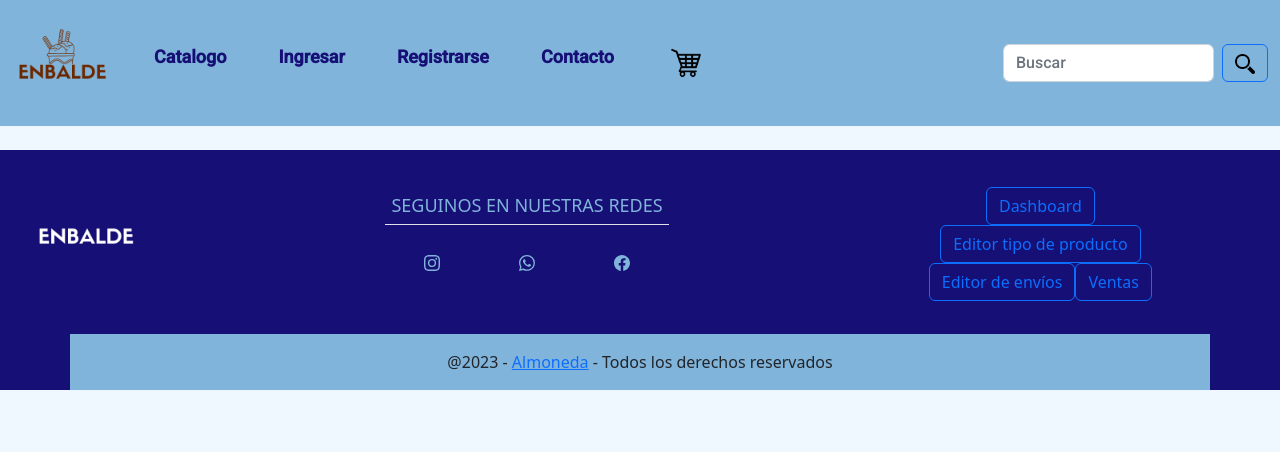
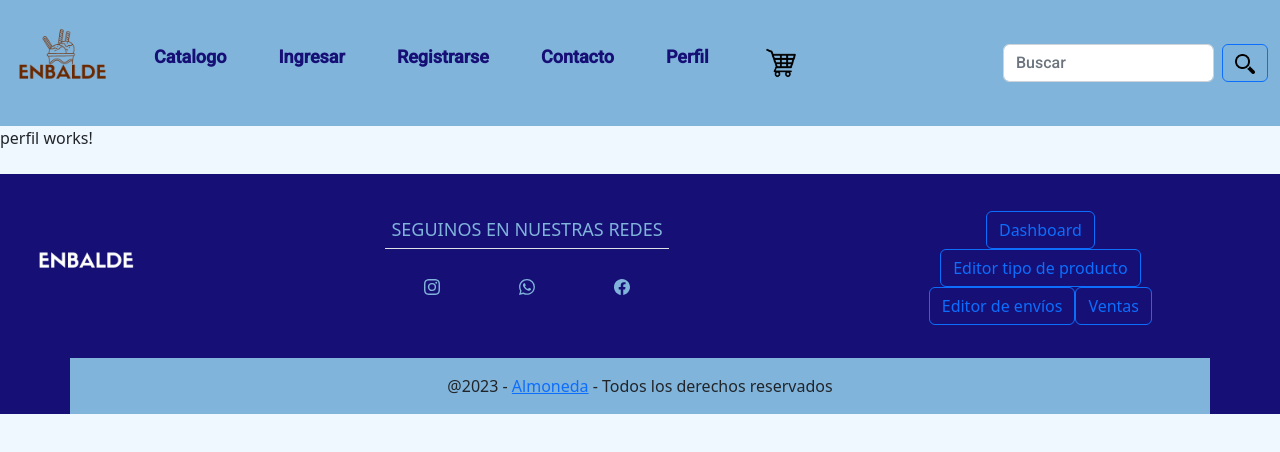
Before and after one commit to NataliaAlvarezIspc/proyecto-ispc-ecommerce, an Angular app in the folder front-end/enbalde/: page /perfil in a window 1280 px wide. Before the commit this address led to /. Shown: the top 452 px of the page. Built offline with nearby package versions, Linux system fonts and the light colour scheme.

Commit message:
subiendo componente perfil vacio

```diff
--- a/front-end/enbalde/src/app/app-routing.module.ts
+++ b/front-end/enbalde/src/app/app-routing.module.ts
@@ -12,6 +12,7 @@ import { TipoProductoComponent } from './pages/tipo-producto/tipo-producto.compo
 import { AbmEnviosComponent } from './pages/abm-envios/abm-envios.component';
 import { CarritoComponent } from './pages/carrito/carrito.component';
 import { VentasComponent } from './pages/ventas/ventas.component';
+import { PerfilComponent } from './pages/perfil/perfil.component';
 
 const routes: Routes = [
   { path: '', component: HomeComponent },
@@ -25,7 +26,8 @@ const routes: Routes = [
   { path: 'dashboard', component: DashboardComponent },
   { path: 'tipo-producto', component: TipoProductoComponent },
   { path: 'abm-envios', component: AbmEnviosComponent },
-  { path: 'ventas', component: VentasComponent }
+  { path: 'ventas', component: VentasComponent },
+  { path: 'perfil', component: PerfilComponent},
 ];
 
 export const routing = RouterModule.forRoot(routes);
--- a/front-end/enbalde/src/app/pages/pages.module.ts
+++ b/front-end/enbalde/src/app/pages/pages.module.ts
@@ -15,6 +15,7 @@ import { TipoProductoComponent } from './tipo-producto/tipo-producto.component';
 import { AbmEnviosComponent } from './abm-envios/abm-envios.component';
 import { CarritoComponent } from './carrito/carrito.component';
 import { VentasComponent } from './ventas/ventas.component';
+import { PerfilComponent } from './perfil/perfil.component';
 
 @NgModule({
   declarations: [
@@ -30,7 +31,8 @@ import { VentasComponent } from './ventas/ventas.component';
     DashboardComponent,
     TipoProductoComponent,
     AbmEnviosComponent,
-    VentasComponent
+    VentasComponent,
+    PerfilComponent
   ],
   imports: [
     CommonModule,
--- /dev/null
+++ b/front-end/enbalde/src/app/pages/perfil/perfil.component.html
@@ -0,0 +1 @@
+<p>perfil works!</p>
--- a/front-end/enbalde/src/app/shared/header/header.component.html
+++ b/front-end/enbalde/src/app/shared/header/header.component.html
@@ -11,6 +11,7 @@
                     <li class="nav-item"><a class="nav-link" [routerLink]="['/login']">Ingresar</a></li>
                     <li class="nav-item"><a class="nav-link" [routerLink]="['/registracion']">Registrarse</a></li>
                     <li class="nav-item"><a class="nav-link" [routerLink]="['/contacto']">Contacto</a></li>
+                    <li class="nav-item"><a class="nav-link" [routerLink]="['/perfil']">Perfil</a></li>
                     <li class="nav-item"><a class="nav-link" [routerLink]="['/carrito']"><img id="logocarrito" src="assets/img/carrito.png" alt="logo carrito" width="40" height="40"></a></li>
                 </ul>
 
```
Also changed, not shown: front-end/enbalde/src/app/pages/perfil/perfil.component.ts (added, +10 -0 lines), front-end/enbalde/src/app/pages/perfil/perfil.component.css (added), 1 other file (tests, documents, lock files or other folders).
